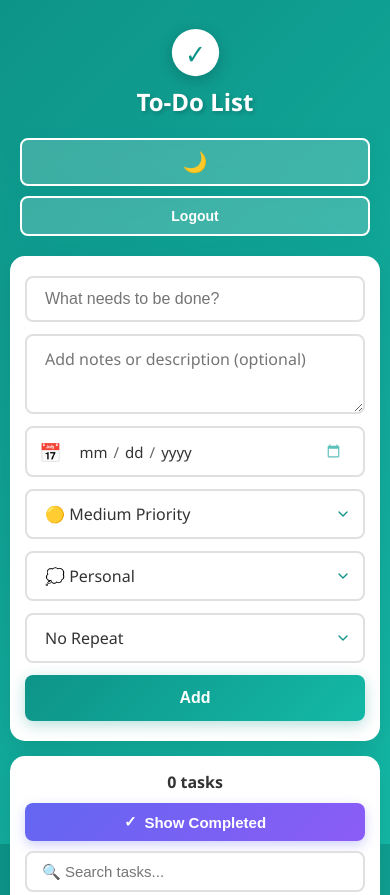
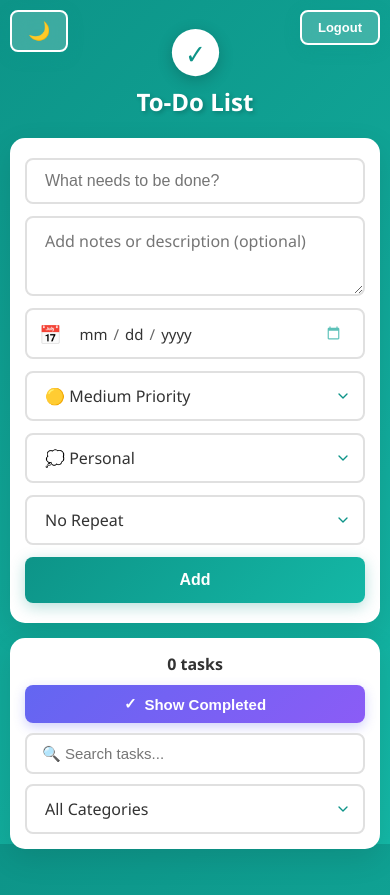
Before and after one commit to roitech360/TODOs, a plain HTML site: page tasks.html in a window 390 px wide. Shown: the top 895 px of the page. Drawn offline with Linux system fonts and the light colour scheme; no server answers; sample sign-in values are in the browser's storage.

Commit message:
Fix button positioning - prevent jumping on page load

```diff
--- a/css/style.css
+++ b/css/style.css
@@ -53,19 +53,18 @@ body > * {
 }
 
 /* Header Section */
-.heading-container:first-child {
+.heading-container.header-title {
     display: flex;
     align-items: center;
     justify-content: center;
     gap: 15px;
-    margin: 30px 0 40px 0;
+    margin: 30px auto 40px auto;
     animation: fadeInDown 0.6s ease;
-    position: relative;
     width: 100%;
     max-width: 700px;
 }
 
-.heading-container:first-child h1 {
+.heading-container.header-title h1 {
     color: white;
     font-size: 2.5rem;
     font-weight: 600;
@@ -89,8 +88,9 @@ body > * {
 }
 
 .theme-toggle {
-    position: absolute;
-    right: 100px;
+    position: fixed;
+    top: 20px;
+    left: 20px;
     padding: 10px 20px !important;
     font-size: 20px !important;
     background: rgba(255, 255, 255, 0.2) !important;
@@ -98,6 +98,7 @@ body > * {
     border: 2px solid white !important;
     color: white !important;
     cursor: pointer;
+    z-index: 1000;
 }
 
 .theme-toggle:hover {
@@ -114,18 +115,20 @@ body > * {
 }
 
 .logout-btn {
-    position: absolute;
-    right: 0;
+    position: fixed;
+    top: 20px;
+    right: 20px;
     padding: 10px 20px !important;
     font-size: 14px !important;
     background: rgba(255, 255, 255, 0.2) !important;
     backdrop-filter: blur(10px);
     border: 2px solid white !important;
     color: white !important;
+    z-index: 1000;
 }
 
 /* Input Container */
-.heading-container:nth-child(2) {
+.heading-container.task-input-container {
     background: var(--card-bg);
     padding: 25px;
     border-radius: 15px;
@@ -798,14 +801,14 @@ input[type="checkbox"]:checked::after {
     }
 
     /* Header */
-    .heading-container:first-child {
+    .heading-container.header-title {
         flex-direction: column;
         gap: 10px;
         margin: 15px 0 20px 0;
         padding: 0 10px;
     }
 
-    .heading-container:first-child h1 {
+    .heading-container.header-title h1 {
         font-size: 1.8rem;
         text-align: center;
     }
@@ -818,18 +821,25 @@ input[type="checkbox"]:checked::after {
     }
 
     .theme-toggle {
-        position: static;
-        width: 100%;
-        margin-top: 10px;
+        position: fixed;
+        top: 10px;
+        left: 10px;
+        width: auto;
+        padding: 8px 16px !important;
+        font-size: 18px !important;
     }
 
     .logout-btn {
-        position: static;
-        width: 100%;
+        position: fixed;
+        top: 10px;
+        right: 10px;
+        width: auto;
+        padding: 8px 16px !important;
+        font-size: 13px !important;
     }
 
     /* Task Input Form */
-    .heading-container:nth-child(2) {
+    .heading-container.task-input-container {
         padding: 20px 15px;
         margin-bottom: 15px;
     }
@@ -924,7 +934,7 @@ input[type="checkbox"]:checked::after {
 }
 
 @media (max-width: 480px) {
-    .heading-container:first-child h1 {
+    .heading-container.header-title h1 {
         font-size: 1.5rem;
     }
 
--- a/tasks.html
+++ b/tasks.html
@@ -9,14 +9,17 @@
 </head>
 
 <body>
-    <div class="heading-container">
+    <!-- Fixed Position Buttons -->
+    <button class="theme-toggle" onclick="toggleTheme()" title="Toggle Dark Mode">🌙</button>
+    <button class="logout-btn" onclick="logout()">Logout</button>
+
+    <!-- Header -->
+    <div class="heading-container header-title">
         <div class="logo-icon">✓</div>
         <h1>To-Do List</h1>
-        <button class="theme-toggle" onclick="toggleTheme()" title="Toggle Dark Mode">🌙</button>
-        <button class="logout-btn" onclick="logout()">Logout</button>
     </div>
 
-    <div class="heading-container">
+    <div class="heading-container task-input-container">
         <input type="text" id="taskInput" placeholder="What needs to be done?">
         <textarea id="taskNotes" placeholder="Add notes or description (optional)" rows="2"></textarea>
         <div class="date-input-wrapper">
```
